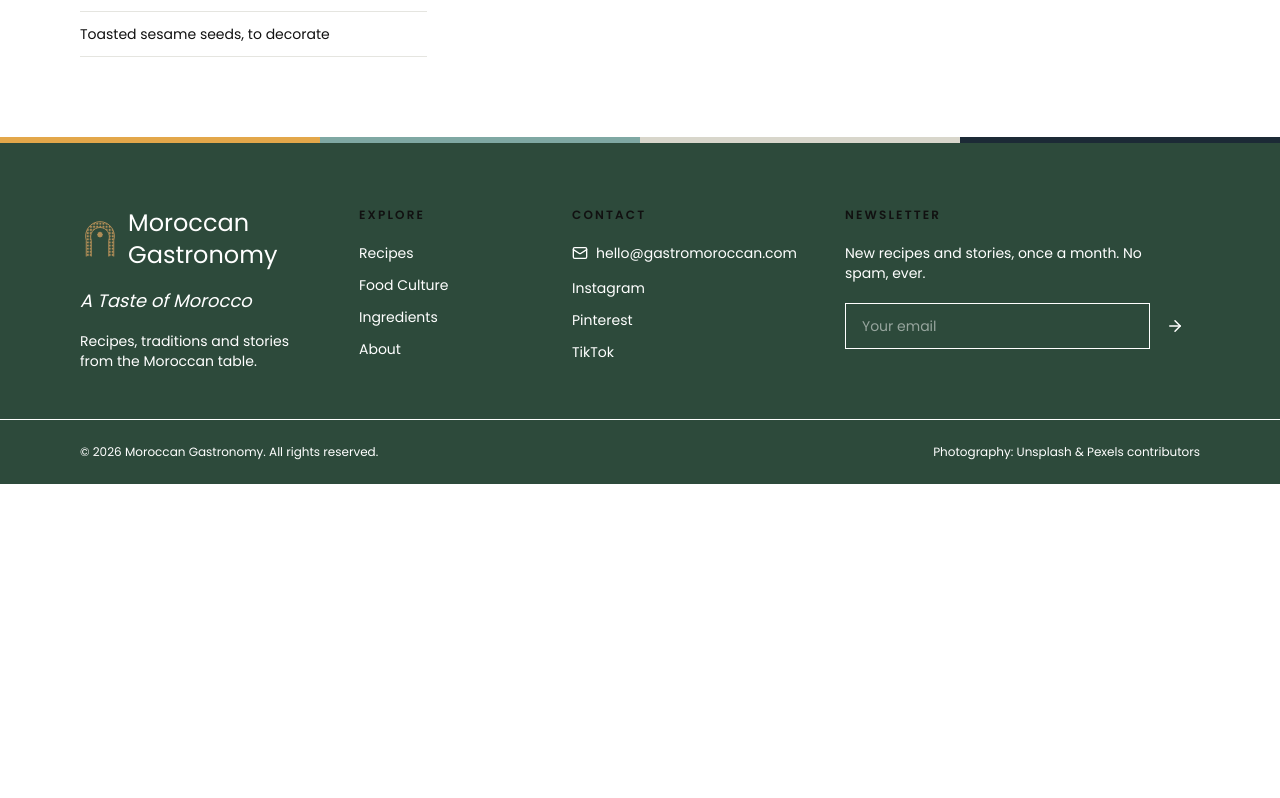
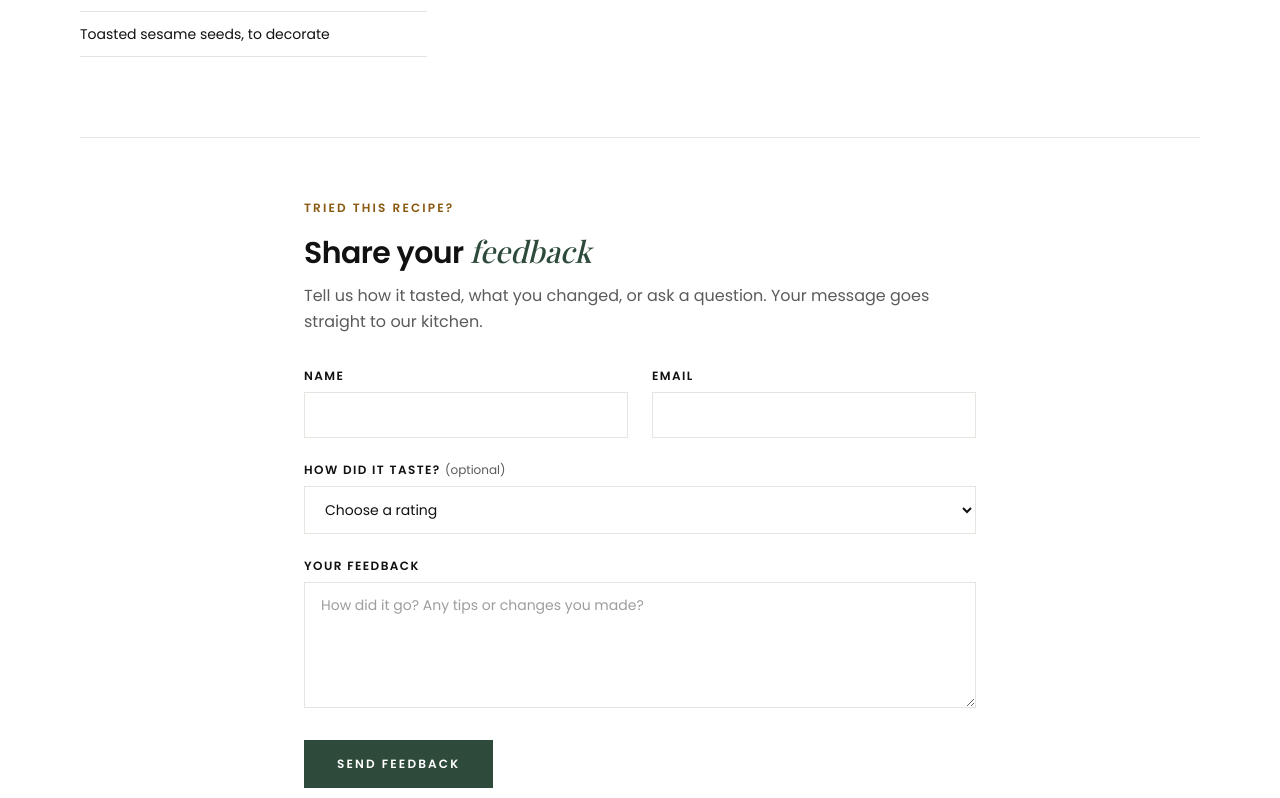
Before and after one commit to wiissal/gastro-moroccan, a Next.js app: page /recipes/almond-briouats in a window 1280 px wide. Shown: the part 1122-1920 px from the top of the page. Before the commit the page ends 1606 px from the top, so only its background shows below. Built offline with nearby package versions, Linux system fonts and the light colour scheme.

Commit message:
feat: add feedback section to recipe pages

```diff
--- a/src/app/recipes/[slug]/page.js
+++ b/src/app/recipes/[slug]/page.js
@@ -3,6 +3,7 @@ import Link from "next/link";
 import { notFound } from "next/navigation";
 import { ArrowLeft, Clock, ChefHat, Users, Play } from "lucide-react";
 import { RECIPES, getRecipeBySlug } from "@/data/recipes";
+import FeedbackForm from "@/components/FeedbackForm";
 
 // Pre-build one page per recipe at build time
 export function generateStaticParams() {
@@ -109,6 +110,20 @@ export default async function RecipePage({ params }) {
           </ol>
         </section>
       </div>
+            {/* Feedback */}
+      <section aria-labelledby="feedback-title" className="mt-20 border-t border-line pt-14">
+        <div className="mx-auto max-w-2xl">
+          <span className="eyebrow">Tried this recipe?</span>
+          <h2 id="feedback-title" className="mt-3 mb-3 text-3xl">
+            Share your <em>feedback</em>
+          </h2>
+          <p className="mb-8 text-ink-soft">
+            Tell us how it tasted, what you changed, or ask a question. Your message goes
+            straight to our kitchen.
+          </p>
+          <FeedbackForm recipeTitle={recipe.title} />
+        </div>
+      </section>
     </main>
   );
 }
```
